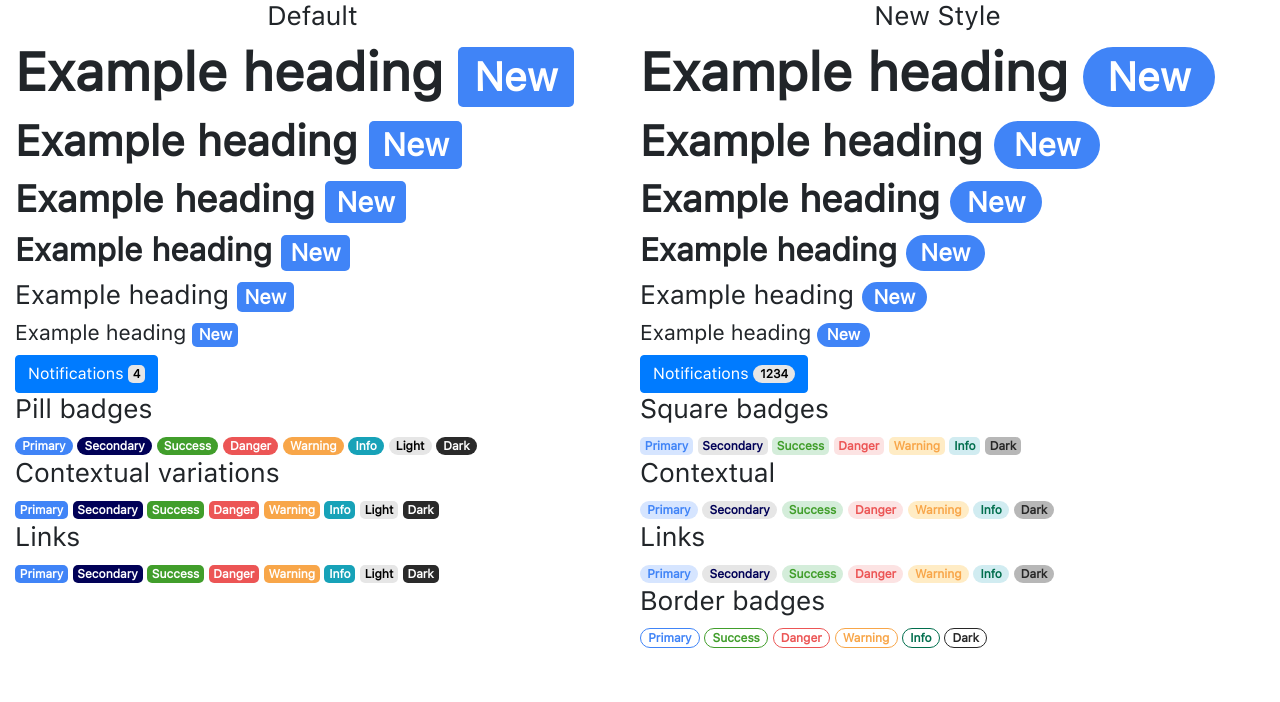
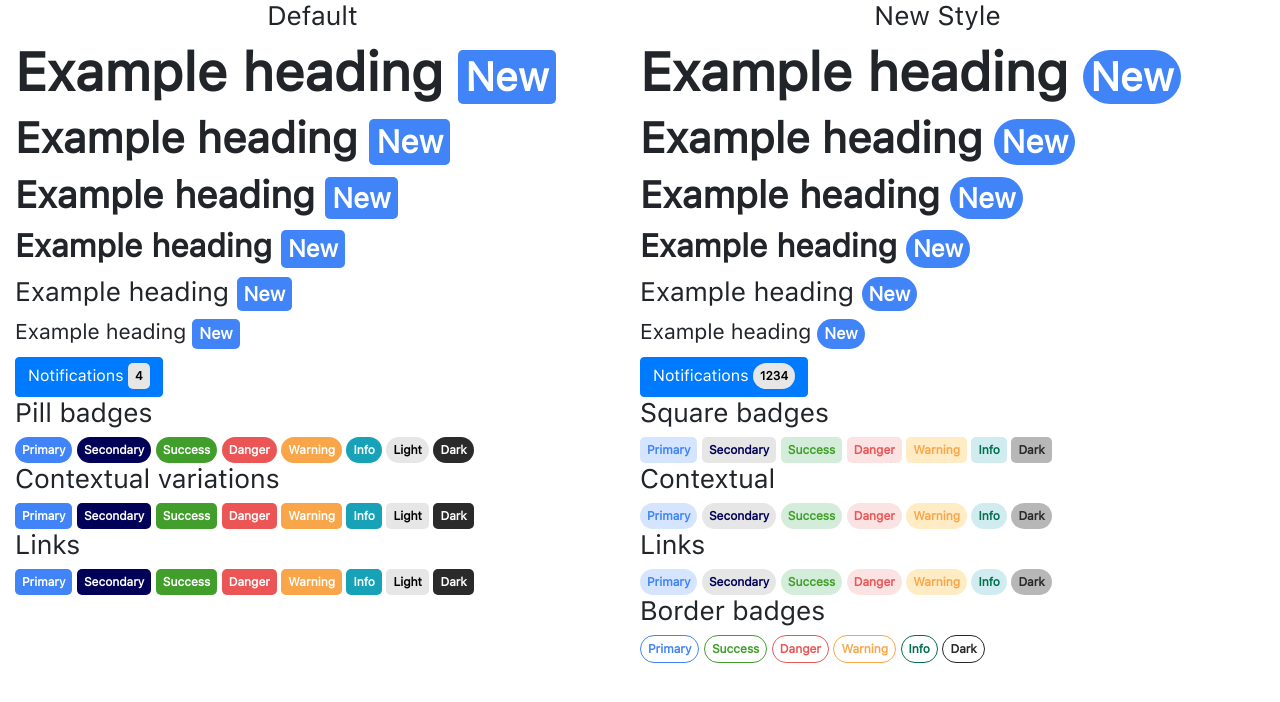
Before and after one commit to dzunglee/w3-style, a Jekyll site: the page built from component/badge.html, in a window 1280 px wide. Shown: the top 702 px of the page. Built offline with Jekyll 4.4.1, drawn with Linux system fonts in a browser that asks for light colours; nearby versions of some CDN libraries.

Commit message:
update padding.

```diff
--- a/_sass/_w3-badge.sass
+++ b/_sass/_w3-badge.sass
@@ -1,10 +1,12 @@
 @import "mixin/w3-badge"
+$padding: px2rem(7)
 $badgeupdate: "primary" $w3-primary $white $w3-primary-hover true,"secondary" $w3-secondary $white $w3-secondary-hover true,"success" $w3-success $white $w3-success-hover true, "danger" $w3-danger $white $w3-danger-hover true, "warning" $w3-warning $white $w3-warning-hover true, "info" $w3-info $white $w3-info-hover true, "light" $w3-light $black $w3-light-hover true,"dark" $w3-dark $white $w3-dark-hover true
 $eachborder: "primary" $blue, "warning" $yellow, "danger" $orange, "info" $dark-green, "success" $green, "dark" $gray
 $eachbagenew: "primary" $blue-blur $blue true, "secondary" $secondary-blur $secondary true, "success" $green-blur $green true, "danger" $orange-blur $orange true, "warning" $yellow-blur $yellow true, "info" $dark-green-blur $dark-green true, "dark" $gray-blur $gray true
 @each $name, $background, $color, $hover, $border in $badgeupdate
     .badge-#{$name}
         @include badge($background, $color, $border)
+        padding: $padding
     a.badge-#{$name}
         &:hover
             color: $color
@@ -12,6 +14,7 @@
 @each $name, $background, $color, $border in $eachbagenew
     .badge-#{$name}-light
         @include badge($background, $color, $border)
+        padding: $padding
     a.badge-#{$name}-light
         &:hover
             color: $color
@@ -20,3 +23,4 @@
 @each $name, $border in $eachborder
     .badge-#{$name}-border
         @include badgeborder($border)
+        padding: $padding
```
